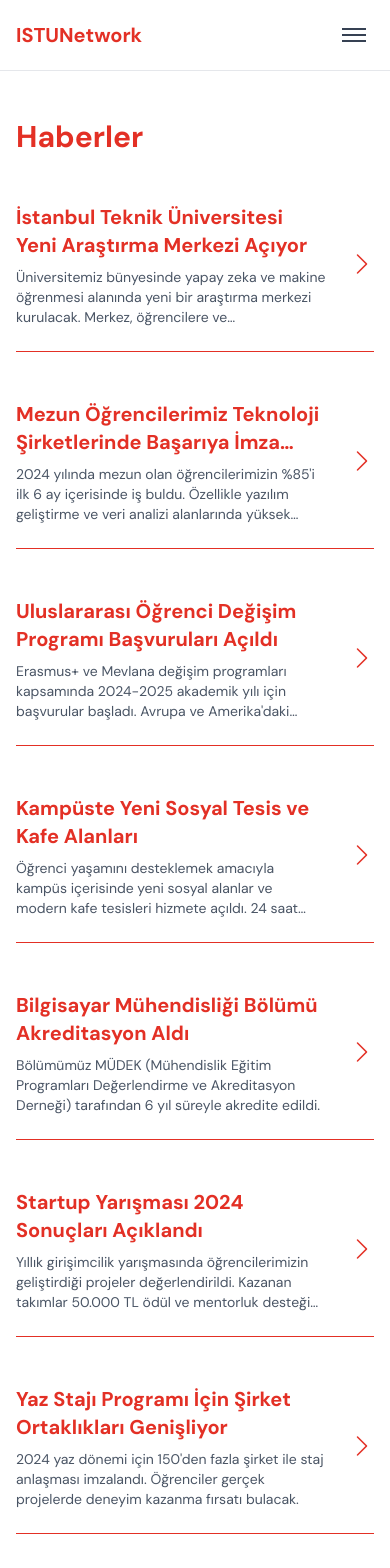
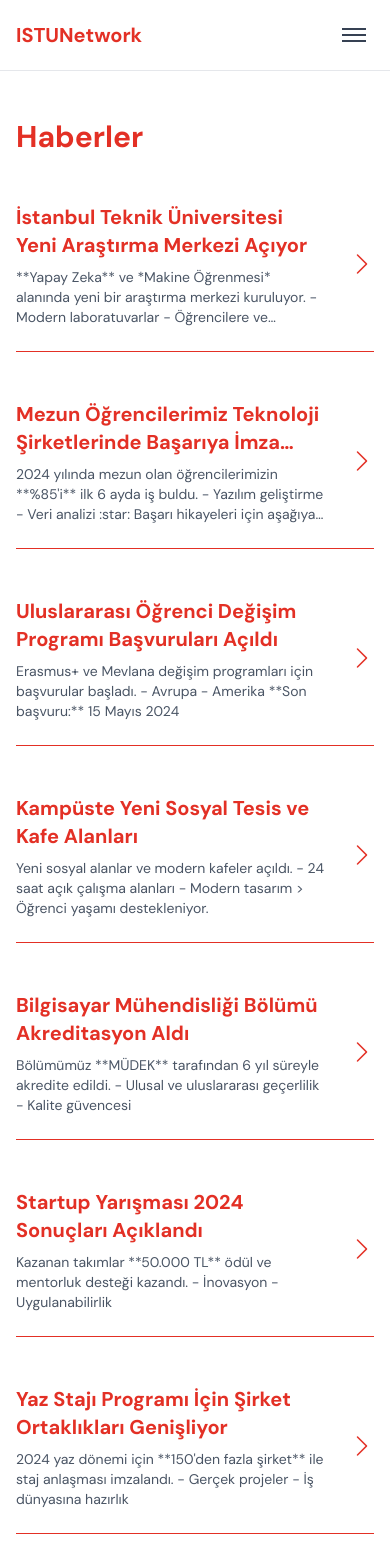
Before and after one commit to enesmuzaffer22/istun-network, a React (Vite) app in the folder frontend/: page /haberler in a window 390 px wide. Shown: the top 1568 px of the page. Built offline with nearby package versions, Linux system fonts and the light colour scheme.

Commit message:
feat: added markdown viewer for details page.

```diff
--- a/frontend/package.json
+++ b/frontend/package.json
@@ -15,6 +15,7 @@
     "gsap": "^3.13.0",
     "react": "^19.1.0",
     "react-dom": "^19.1.0",
+    "react-markdown": "^10.1.0",
     "react-router-dom": "^7.6.3",
     "tailwindcss": "^4.1.11",
     "zustand": "^5.0.6"
--- a/frontend/src/pages/NewsDetailPage.jsx
+++ b/frontend/src/pages/NewsDetailPage.jsx
@@ -1,5 +1,21 @@
 import React, { useEffect, useState } from "react";
 import { useParams } from "react-router-dom";
+import ReactMarkdown from "react-markdown";
+
+const markdownComponents = {
+  h1: ({node, ...props}) => <h1 className="text-3xl font-bold mt-6 mb-2 text-primary" {...props} />,
+  h2: ({node, ...props}) => <h2 className="text-2xl font-bold mt-5 mb-2 text-primary" {...props} />,
+  h3: ({node, ...props}) => <h3 className="text-xl font-semibold mt-4 mb-2 text-primary" {...props} />,
+  h4: ({node, ...props}) => <h4 className="text-lg font-semibold mt-3 mb-1 text-primary" {...props} />,
+  h5: ({node, ...props}) => <h5 className="text-base font-semibold mt-2 mb-1 text-primary" {...props} />,
+  h6: ({node, ...props}) => <h6 className="text-sm font-semibold mt-2 mb-1 text-primary" {...props} />,
+  ul: ({node, ...props}) => <ul className="list-disc ml-6 my-2" {...props} />,
+  ol: ({node, ...props}) => <ol className="list-decimal ml-6 my-2" {...props} />,
+  li: ({node, ...props}) => <li className="mb-1" {...props} />,
+  blockquote: ({node, ...props}) => <blockquote className="border-l-4 border-primary pl-4 italic text-gray-700 my-4" {...props} />,
+  a: ({node, ...props}) => <a className="text-primary underline" target="_blank" rel="noopener noreferrer" {...props} />,
+  p: ({node, ...props}) => <p className="mb-2" {...props} />,
+};
 
 function NewsDetailPage() {
   const { slug } = useParams();
@@ -24,9 +40,11 @@ function NewsDetailPage() {
       <h1 className="text-3xl sm:text-4xl md:text-5xl font-bold text-primary mb-4">
         {news.news_title}
       </h1>
-      <p className="text-gray-600 text-lg mb-4">{news.news_description}</p>
-      <div className="text-base sm:text-lg text-gray-800 whitespace-pre-line">
-        {news.news_content}
+      <div className="text-gray-600 text-lg mb-4">
+        <ReactMarkdown components={markdownComponents}>{news.news_description}</ReactMarkdown>
+      </div>
+      <div className="text-base sm:text-lg text-gray-800">
+        <ReactMarkdown components={markdownComponents}>{news.news_content}</ReactMarkdown>
       </div>
     </div>
   );
--- a/frontend/src/pages/newsData.json
+++ b/frontend/src/pages/newsData.json
@@ -3,70 +3,70 @@
     "id": 1,
     "slug": "itu-yeni-arastirma-merkezi",
     "news_title": "İstanbul Teknik Üniversitesi Yeni Araştırma Merkezi Açıyor",
-    "news_description": "Üniversitemiz bünyesinde yapay zeka ve makine öğrenmesi alanında yeni bir araştırma merkezi kurulacak. Merkez, öğrencilere ve akademisyenlere modern laboratuvar imkanları sunacak.",
-    "news_content": "İstanbul Teknik Üniversitesi, teknolojik gelişmeleri yakından takip ederek yeni bir araştırma merkezi açıyor. Bu merkezde yapay zeka, makine öğrenmesi ve veri bilimi alanlarında projeler yürütülecek. Öğrenciler ve akademisyenler, modern laboratuvarlarda çalışma fırsatı bulacak."
+    "news_description": "**Yapay Zeka** ve *Makine Öğrenmesi* alanında yeni bir araştırma merkezi kuruluyor.\n\n- Modern laboratuvarlar\n- Öğrencilere ve akademisyenlere imkan\n\n[Detaylı bilgi için tıklayın](https://www.itu.edu.tr)",
+    "news_content": "## Merkez Hakkında\n\nİTÜ, teknolojik gelişmeleri yakından takip ederek yeni bir araştırma merkezi açıyor.\n\n### Sunulan Olanaklar\n- Yapay zeka projeleri\n- Makine öğrenmesi çalışmaları\n- Modern laboratuvarlar\n\n> Öğrenciler ve akademisyenler, modern laboratuvarlarda çalışma fırsatı bulacak."
   },
   {
     "id": 2,
     "slug": "mezunlar-teknoloji-sirketlerinde-basari",
     "news_title": "Mezun Öğrencilerimiz Teknoloji Şirketlerinde Başarıya İmza Atıyor",
-    "news_description": "2024 yılında mezun olan öğrencilerimizin %85'i ilk 6 ay içerisinde iş buldu. Özellikle yazılım geliştirme ve veri analizi alanlarında yüksek talep görülüyor.",
-    "news_content": "2024 yılı mezunlarımız, başta yazılım ve veri analitiği olmak üzere birçok alanda önde gelen teknoloji şirketlerinde çalışmaya başladı. Mezunlarımızın başarı hikayeleri üniversitemizin gurur kaynağı oldu."
+    "news_description": "2024 yılında mezun olan öğrencilerimizin **%85'i** ilk 6 ayda iş buldu.\n\n- Yazılım geliştirme\n- Veri analizi\n\n:star: Başarı hikayeleri için aşağıya bakın.",
+    "news_content": "### Mezunlarımızın Başarıları\n\n2024 yılı mezunlarımız, başta **yazılım** ve **veri analitiği** olmak üzere birçok alanda önde gelen teknoloji şirketlerinde çalışmaya başladı.\n\n- Google\n- Microsoft\n- Trendyol\n\nMezunlarımızın başarı hikayeleri üniversitemizin gurur kaynağı oldu."
   },
   {
     "id": 3,
     "slug": "uluslararasi-degisim-programlari-basvuru",
     "news_title": "Uluslararası Öğrenci Değişim Programı Başvuruları Açıldı",
-    "news_description": "Erasmus+ ve Mevlana değişim programları kapsamında 2024-2025 akademik yılı için başvurular başladı. Avrupa ve Amerika'daki partner üniversitelerde eğitim fırsatı.",
-    "news_content": "Erasmus+ ve Mevlana programları ile öğrencilerimiz, Avrupa ve Amerika'daki partner üniversitelerde eğitim alabilecek. Başvurular online olarak alınacak ve değerlendirme sonuçları Haziran ayında açıklanacak."
+    "news_description": "Erasmus+ ve Mevlana değişim programları için başvurular başladı.\n\n- Avrupa\n- Amerika\n\n**Son başvuru:** 15 Mayıs 2024",
+    "news_content": "#### Program Detayları\n\nErasmus+ ve Mevlana programları ile öğrencilerimiz, Avrupa ve Amerika'daki partner üniversitelerde eğitim alabilecek.\n\nBaşvurular **online** olarak alınacak ve değerlendirme sonuçları Haziran ayında açıklanacak."
   },
   {
     "id": 4,
     "slug": "kampuste-yeni-sosyal-tesisler",
     "news_title": "Kampüste Yeni Sosyal Tesis ve Kafe Alanları",
-    "news_description": "Öğrenci yaşamını desteklemek amacıyla kampüs içerisinde yeni sosyal alanlar ve modern kafe tesisleri hizmete açıldı. 24 saat açık çalışma alanları da mevcut.",
-    "news_content": "Kampüsümüzde öğrencilerin sosyalleşebileceği ve ders çalışabileceği yeni alanlar açıldı. Modern kafeler ve 24 saat açık çalışma salonları büyük ilgi görüyor."
+    "news_description": "Yeni sosyal alanlar ve modern kafeler açıldı.\n\n- 24 saat açık çalışma alanları\n- Modern tasarım\n\n> Öğrenci yaşamı destekleniyor.",
+    "news_content": "### Açılan Alanlar\n\nKampüsümüzde öğrencilerin sosyalleşebileceği ve ders çalışabileceği yeni alanlar açıldı.\n\n- Modern kafeler\n- 24 saat açık çalışma salonları\n\nBüyük ilgi görüyor!"
   },
   {
     "id": 5,
     "slug": "bilgisayar-muhendisligi-akreditasyon",
     "news_title": "Bilgisayar Mühendisliği Bölümü Akreditasyon Aldı",
-    "news_description": "Bölümümüz MÜDEK (Mühendislik Eğitim Programları Değerlendirme ve Akreditasyon Derneği) tarafından 6 yıl süreyle akredite edildi.",
-    "news_content": "Bilgisayar Mühendisliği Bölümümüz, MÜDEK tarafından 6 yıl süreyle akredite edildi. Bu başarı, eğitim kalitemizin ulusal ve uluslararası düzeyde tescillenmesini sağladı."
+    "news_description": "Bölümümüz **MÜDEK** tarafından 6 yıl süreyle akredite edildi.\n\n- Ulusal ve uluslararası geçerlilik\n- Kalite güvencesi",
+    "news_content": "## Akreditasyonun Önemi\n\nBilgisayar Mühendisliği Bölümümüz, **MÜDEK** tarafından 6 yıl süreyle akredite edildi.\n\nBu başarı, eğitim kalitemizin ulusal ve uluslararası düzeyde tescillenmesini sağladı."
   },
   {
     "id": 6,
     "slug": "startup-yarismasi-2024-sonuclari",
     "news_title": "Startup Yarışması 2024 Sonuçları Açıklandı",
-    "news_description": "Yıllık girişimcilik yarışmasında öğrencilerimizin geliştirdiği projeler değerlendirildi. Kazanan takımlar 50.000 TL ödül ve mentorluk desteği kazandı.",
-    "news_content": "2024 Startup Yarışması'nda dereceye giren takımlar ödüllerini aldı. Kazanan projeler, inovasyon ve uygulanabilirlik açısından jüri tarafından övgüyle karşılandı."
+    "news_description": "Kazanan takımlar **50.000 TL** ödül ve mentorluk desteği kazandı.\n\n- İnovasyon\n- Uygulanabilirlik",
+    "news_content": "### Yarışma Sonuçları\n\n2024 Startup Yarışması'nda dereceye giren takımlar ödüllerini aldı.\n\nKazanan projeler, inovasyon ve uygulanabilirlik açısından jüri tarafından övgüyle karşılandı."
   },
   {
     "id": 7,
     "slug": "yaz-staji-programi-2024",
     "news_title": "Yaz Stajı Programı İçin Şirket Ortaklıkları Genişliyor",
-    "news_description": "2024 yaz dönemi için 150'den fazla şirket ile staj anlaşması imzalandı. Öğrenciler gerçek projelerde deneyim kazanma fırsatı bulacak.",
-    "news_content": "Bu yıl 150'den fazla şirketle yapılan anlaşmalar sayesinde öğrencilerimiz, yaz stajlarını gerçek projelerde yapma imkanı bulacak. Staj programı, iş dünyasına hazırlık açısından büyük önem taşıyor."
+    "news_description": "2024 yaz dönemi için **150'den fazla şirket** ile staj anlaşması imzalandı.\n\n- Gerçek projeler\n- İş dünyasına hazırlık",
+    "news_content": "#### Staj Programı\n\nBu yıl 150'den fazla şirketle yapılan anlaşmalar sayesinde öğrencilerimiz, yaz stajlarını gerçek projelerde yapma imkanı bulacak.\n\nStaj programı, iş dünyasına hazırlık açısından büyük önem taşıyor."
   },
   {
     "id": 8,
     "slug": "akademik-kadro-gucleniyor",
     "news_title": "Akademik Kadro Güçlendiriliyor: Yeni Öğretim Üyeleri",
-    "news_description": "Bölümümüze yapay zeka, siber güvenlik ve veri bilimi alanlarında uzman 8 yeni öğretim üyesi katıldı. Ders çeşitliliği ve kalitesi artırılıyor.",
-    "news_content": "Yeni katılan öğretim üyeleriyle birlikte bölümümüzdeki ders çeşitliliği ve araştırma olanakları arttı. Özellikle yapay zeka ve veri bilimi alanlarında yeni dersler açıldı."
+    "news_description": "Bölümümüze **8 yeni öğretim üyesi** katıldı.\n\n- Yapay zeka\n- Siber güvenlik\n- Veri bilimi",
+    "news_content": "### Yeni Kadro\n\nYeni katılan öğretim üyeleriyle birlikte bölümümüzdeki ders çeşitliliği ve araştırma olanakları arttı.\n\nÖzellikle **yapay zeka** ve **veri bilimi** alanlarında yeni dersler açıldı."
   },
   {
     "id": 9,
     "slug": "mezun-agi-etkinligi",
     "news_title": "Mezun Ağı Etkinliği: Sektör Deneyimleri Paylaşımı",
-    "news_description": "Mezun öğrencilerimiz sektördeki deneyimlerini paylaşmak için kampüse geliyor. Networking ve kariyer gelişimi fırsatları sunulacak.",
-    "news_content": "Mezunlarımızın katılımıyla gerçekleşecek etkinlikte, sektördeki deneyimler ve kariyer fırsatları öğrencilerle paylaşılacak. Etkinlik sonunda networking oturumu düzenlenecek."
+    "news_description": "Mezun öğrencilerimiz sektördeki deneyimlerini paylaşmak için kampüse geliyor.\n\n- Networking\n- Kariyer gelişimi",
+    "news_content": "#### Etkinlik Detayları\n\nMezunlarımızın katılımıyla gerçekleşecek etkinlikte, sektördeki deneyimler ve kariyer fırsatları öğrencilerle paylaşılacak.\n\nEtkinlik sonunda networking oturumu düzenlenecek."
   },
   {
     "id": 10,
     "slug": "yeni-lab-ekipmanlari-ve-teknoloji-yatirimi",
     "news_title": "Yeni Laboratuvar Ekipmanları ve Teknoloji Yatırımı",
-    "news_description": "Öğrencilerimizin pratik becerilerini geliştirmek için son teknoloji donanımlar ve yazılım lisansları temin edildi. Bulut bilişim ve IoT laboratuvarları kuruldu.",
-    "news_content": "Yeni alınan laboratuvar ekipmanları ve yazılım lisansları sayesinde öğrencilerimiz, güncel teknolojilerle uygulamalı eğitim alabilecek. Bulut bilişim ve IoT laboratuvarları faaliyete geçti."
+    "news_description": "Son teknoloji donanımlar ve yazılım lisansları temin edildi.\n\n- Bulut bilişim\n- IoT laboratuvarları",
+    "news_content": "### Teknoloji Yatırımı\n\nYeni alınan laboratuvar ekipmanları ve yazılım lisansları sayesinde öğrencilerimiz, güncel teknolojilerle uygulamalı eğitim alabilecek.\n\n- Bulut bilişim\n- IoT laboratuvarları faaliyete geçti."
   }
 ]
```
Also changed, not shown: 1 other file (tests, documents, lock files or other folders).
